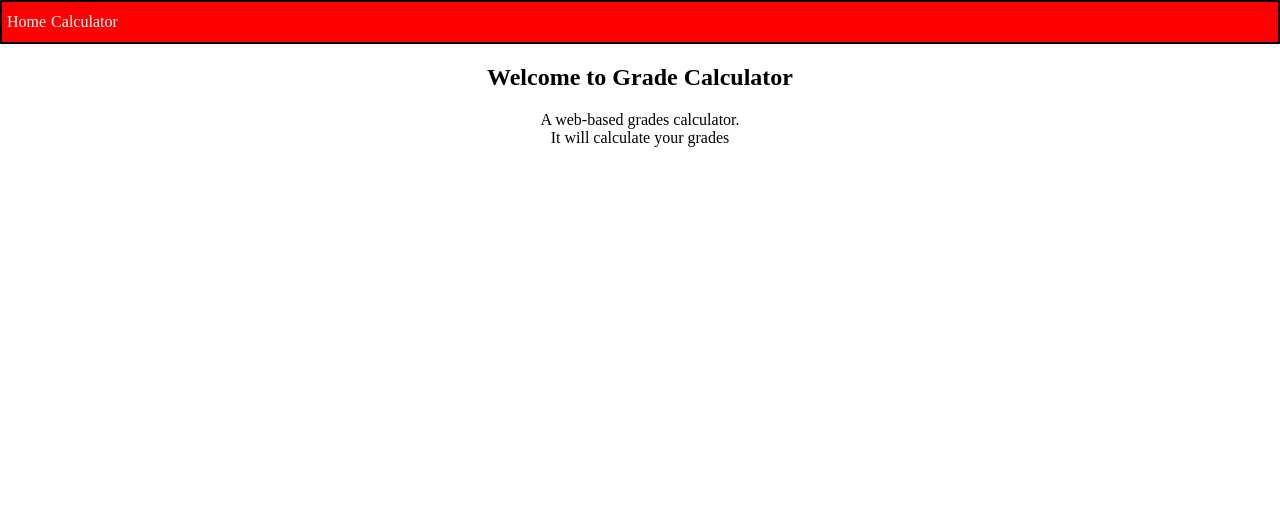
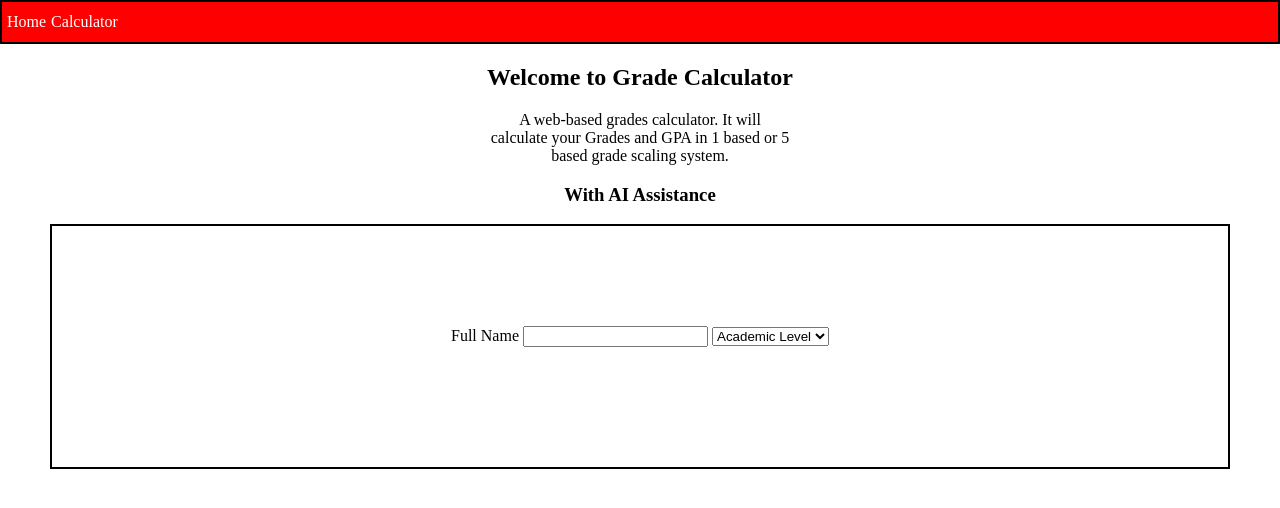
Before and after one commit to constPy/Grades-Calculator, a plain HTML site: page index.html in a window 1280 px wide. Drawn offline with Linux system fonts and the light colour scheme.

Commit message:
update 2.2

```diff
--- a/index.html
+++ b/index.html
@@ -13,11 +13,18 @@
   <a id="Calculator">Calculator</a>
  </header>
  <h2 class="H2Text">Welcome to Grade Calculator</h2>
- <p class="IntroText">A web-based grades calculator. It will calculate your grades</p>
+ <p class="IntroText">A web-based grades calculator. It will calculate your Grades and GPA in 1 based or 5 based grade scaling system.</p>
+ <h3 class="H2Text">With AI Assistance</h3>
  <div class="Container">
-
   <form>
-
+   <label>Full Name</label>
+   <input type="text">
+   <select name="" id="">
+    <option value="Select"</style>Academic Level</option>
+    <option value="">Primary</option>
+    <option value="">Secondary</option>
+    <option value="">Tertiary</option>
+   </select>
   </form>
  </div>
  <script src="script.js">
--- a/style.css
+++ b/style.css
@@ -28,5 +28,20 @@ a{
  display: flex;
  justify-self: center;
  text-align: center;
- width: 200px;
+ width: 300px;
 }
+
+.Container{
+ display:flex;
+justify-content: center;
+align-items: center;
+text-align: center;
+border: black solid 2px;
+margin: 0 50px 0 50px;
+padding: 100px 50px 100px 50px;
+}
+
+input{
+ text-align: center;
+ margin-bottom: 20px;
+}
```
